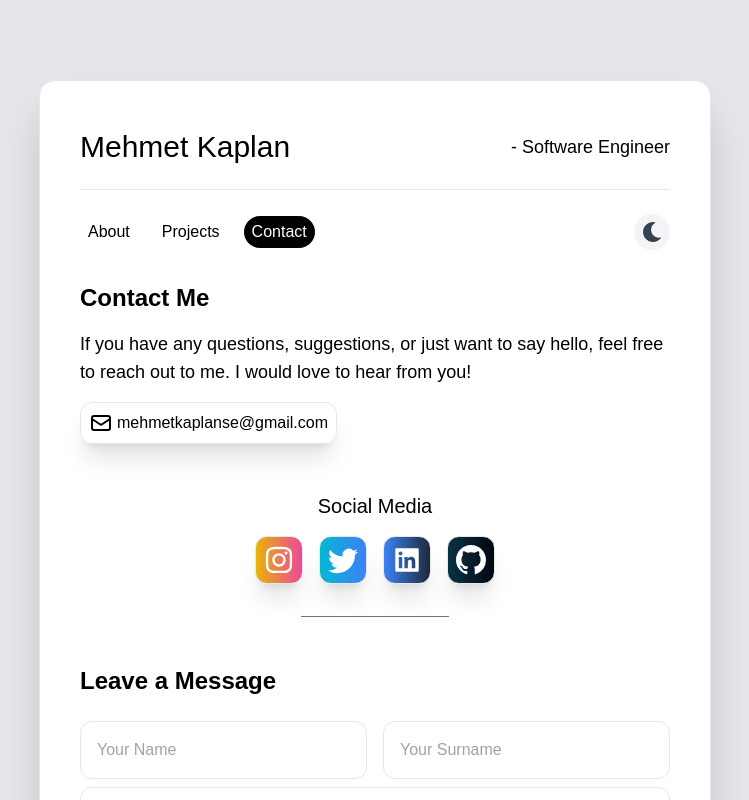
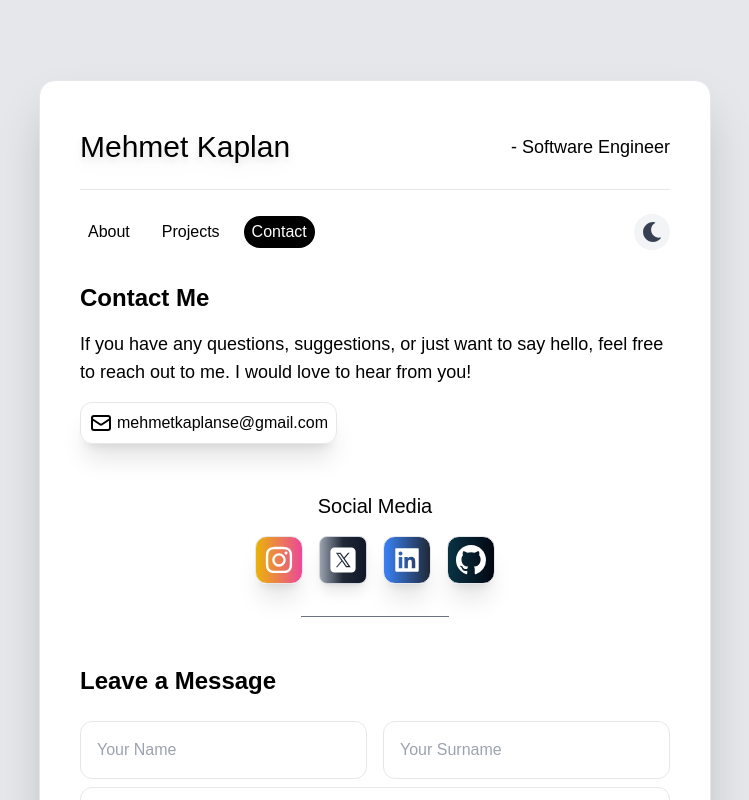
Before and after one commit to mehmetkaplanse/PortfolioSite, a React (Create React App) app: page /contact in a window 1280 px wide. Shown: the top 800 px of the page, without its empty margins (265-1014 px from the left). Built offline with nearby package versions, Linux system fonts and the light colour scheme.

Commit message:
update x link

```diff
--- a/src/components/Layout/Layout.jsx
+++ b/src/components/Layout/Layout.jsx
@@ -12,7 +12,7 @@ const Layout = ({children}) => {
         <div className='p-10 w-full'>
             {/* header */}
             <div className='flex justify-between items-center py-2'>
-              <Link to={"/"}><h4 className='sm:text-3xl text-lg'>Mehmet Kaplan</h4></Link>
+              <div><h4 className='sm:text-3xl text-lg select-none drop-shadow-lg'>Mehmet Kaplan</h4></div>
               <span className='font-extralight sm:text-lg text-xs'>- Software Engineer</span>
             </div>
             <div className={`border-b mt-4 ${isDark ? 'border-gray-700' : ''}`}></div>
--- a/src/pages/contact/index.jsx
+++ b/src/pages/contact/index.jsx
@@ -3,10 +3,14 @@ import Title from '../../components/ui/Title';
 import Input from '../../components/ui/Input';
 import Button from '../../components/ui/Button';
 import { FaInstagram } from 'react-icons/fa';
-import { BsTwitter } from 'react-icons/bs';
 import { AiFillLinkedin } from 'react-icons/ai';
 import { BsGithub } from 'react-icons/bs';
 import { HiOutlineMail } from 'react-icons/hi';
+import { RiTwitterXLine } from "react-icons/ri";
+import { FaTwitter } from "react-icons/fa6";
+
+
+
 import emailjs from 'emailjs-com';
 
 const Contact = () => {
@@ -104,15 +108,26 @@ const Contact = () => {
                   <FaInstagram className='text-3xl hover:opacity-70 cursor-pointer text-white' />
                 </li>
               </a>
-              <a href='https://twitter.com/mehmetkaplanse' target='_blank' rel="noopener noreferrer">
+              <a href='https://x.com/mehmetkaplanse' target='_blank' rel="noopener noreferrer">
                 <li
-                  className='flex gap-4 border px-2 py-2 rounded-xl
-                  justify-center items-center cursor-pointer shadow-xl
-                  bg-gradient-to-r from-cyan-500 to-blue-500
-                  hover:scale-105 transition-transform'
+                  className="flex gap-4 border border-gray-300 px-2 py-2 rounded-lg
+                  justify-center items-center cursor-pointer shadow-lg
+                  bg-gradient-to-r from-gray-400 via-gray-800 to-gray-900
+                  hover:scale-105 hover:shadow-xl transition-transform duration-300 ease-in-out"
                 >
-                  <BsTwitter className='text-3xl hover:opacity-70 cursor-pointer text-white' />
+
+                  {/* Custom SVG Icon */}
+                  <svg
+                    xmlns="http://www.w3.org/2000/svg"
+                    width="30"
+                    height="30"
+                    viewBox="0 0 50 50"
+                    className="fill-white hover:fill-gray-200 transition-colors duration-200"
+                  >
+                    <path d="M 11 4 C 7.134 4 4 7.134 4 11 L 4 39 C 4 42.866 7.134 46 11 46 L 39 46 C 42.866 46 46 42.866 46 39 L 46 11 C 46 7.134 42.866 4 39 4 L 11 4 z M 13.085938 13 L 21.023438 13 L 26.660156 21.009766 L 33.5 13 L 36 13 L 27.789062 22.613281 L 37.914062 37 L 29.978516 37 L 23.4375 27.707031 L 15.5 37 L 13 37 L 22.308594 26.103516 L 13.085938 13 z M 16.914062 15 L 31.021484 35 L 34.085938 35 L 19.978516 15 L 16.914062 15 z"></path>
+                  </svg>
                 </li>
+
               </a>
               <a href='https://www.linkedin.com/in/mehmet-kaplan-50583b23a/' target='_blank' rel="noopener noreferrer">
                 <li
```
